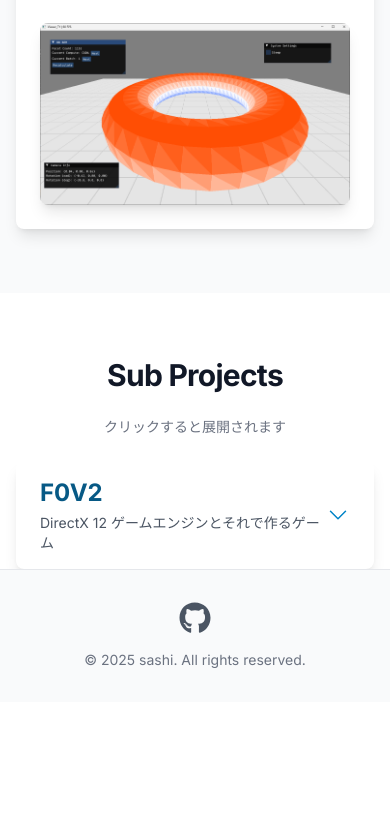
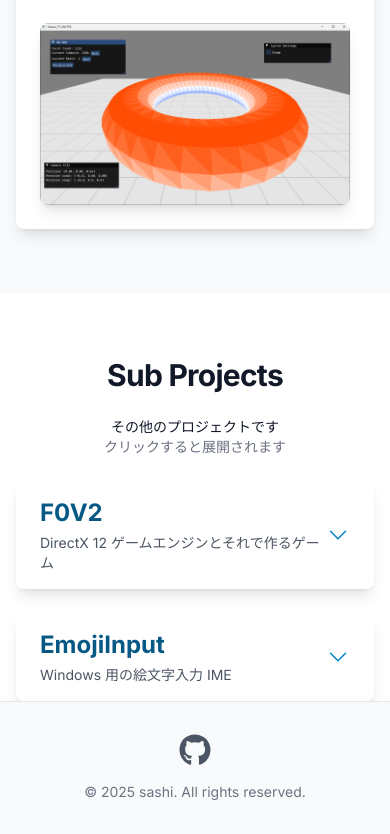
Before and after one commit to sashi0034/sashi0034.github.io, a Next.js app: page / in a window 390 px wide. Shown: the part 5639-6473 px from the top of the page. Before the commit the page ends 6341 px from the top, so only its background shows below. Built offline with nearby package versions, Linux system fonts and the light colour scheme.

Commit message:
EmojiInput

```diff
--- a/src/app/components/SubProjects.tsx
+++ b/src/app/components/SubProjects.tsx
@@ -5,8 +5,9 @@ export const SubProjects = () => {
   return (
     <div className="mt-16">
       <h2 className="heading-2 text-center mb-6">Sub Projects</h2>
-      <p className="text-center text-gray-500 text-sm mb-6">
-        クリックすると展開されます
+      <p className="text-center text-sm mb-6">
+        その他のプロジェクトです
+        <p className="text-gray-500 ">クリックすると展開されます</p>
       </p>
       <div className="space-y-6">
         {/* F0V2 Game Engine */}
@@ -72,6 +73,61 @@ export const SubProjects = () => {
             </div>
           </div>
         </CollapsibleSection>
+
+        {/* EmojiInput */}
+        <CollapsibleSection
+          title={
+            <div>
+              <div className="text-2xl font-bold text-primary-800">
+                EmojiInput
+              </div>
+              <div className="text-sm text-gray-600 mt-1">
+                Windows 用の絵文字入力 IME
+              </div>
+            </div>
+          }
+        >
+          <div className="flex flex-col md:flex-row gap-6">
+            <div className="md:w-1/2">
+              <p className="text-gray-600 mb-4">
+                Windows 用の絵文字入力 IME です。 Windows
+                には標準の絵文字入力機能がありますが、入力しづらく使いづらいと感じていたので独自に開発しました。
+                タスク常駐アプリであり、使い勝手のよいアプリケーションです。
+              </p>
+              <div className="flex flex-wrap gap-2 mb-4">
+                <a
+                  href="https://github.com/sashi0034/EmojiInput"
+                  target="_blank"
+                  rel="noopener noreferrer"
+                  className="inline-flex items-center gap-2 px-4 py-2 bg-gray-100 rounded-full text-gray-800 hover:bg-gray-200 transition-colors"
+                >
+                  <FaGithub className="w-5 h-5" />
+                  <span>GitHub</span>
+                </a>
+              </div>
+              <div className="flex flex-wrap gap-2">
+                <span className="px-3 py-1 bg-blue-100 text-blue-800 rounded-full text-sm">
+                  C#
+                </span>
+                <span className="px-3 py-1 bg-blue-100 text-blue-800 rounded-full text-sm">
+                  WPF
+                </span>
+                <span className="px-3 py-1 bg-blue-100 text-blue-800 rounded-full text-sm">
+                  Windows
+                </span>
+              </div>
+            </div>
+            <div className="md:w-1/2 flex items-center justify-center">
+              <div className="aspect-video w-full bg-gray-100 rounded-lg flex flex-col items-center justify-center">
+                <img
+                  src="https://camo.githubusercontent.com/7273959be3cf016a6672fdac705bc2f37b9335a07ba7375c47d5246f2810af14/68747470733a2f2f692e6779617a6f2e636f6d2f37386133636636373966323538616362663664626334306631326538616366332e676966"
+                  alt="EmojiInput デモ画像"
+                  className="rounded-lg shadow-lg max-h-64 mb-2"
+                />
+              </div>
+            </div>
+          </div>
+        </CollapsibleSection>
       </div>
     </div>
   );
```
